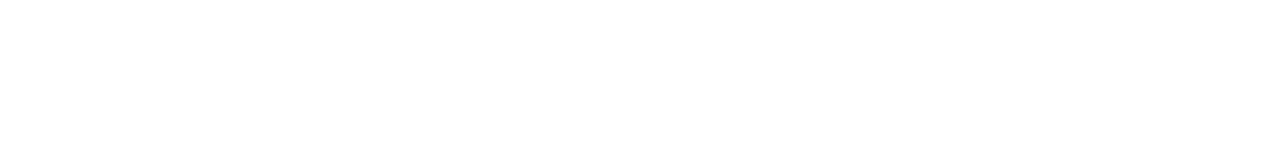
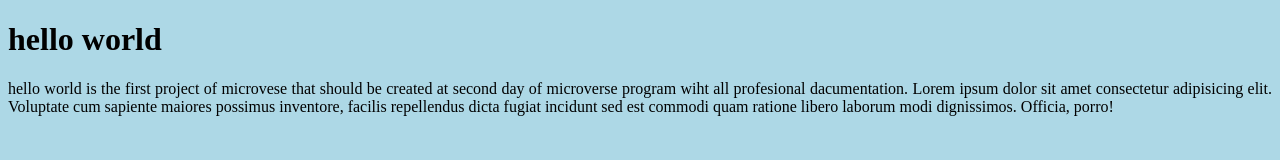
Before and after one commit to tamana-Balkhi/Hello-world, a website: page index.html in a window 1280 px wide. Drawn offline with Linux system fonts and the light colour scheme.

Commit message:
some text add in html file

```diff
--- a/index.html
+++ b/index.html
@@ -7,5 +7,14 @@
     <title>hello world</title>
     <link rel="stylesheet" href="style.css" />
   </head>
-  <body></body>
+  <body>
+    <h1 class="hello">hello world</h1>
+    <p>
+      hello world is the first project of microvese that should be created at
+      second day of microverse program wiht all profesional dacumentation. Lorem
+      ipsum dolor sit amet consectetur adipisicing elit. Voluptate cum sapiente
+      maiores possimus inventore, facilis repellendus dicta fugiat incidunt sed
+      est commodi quam ratione libero laborum modi dignissimos. Officia, porro!
+    </p>
+  </body>
 </html>
--- a/style.css
+++ b/style.css
@@ -0,0 +1,12 @@
+body {
+  background-color: lightblue;
+}
+
+.h1 {
+  color: red;
+  text-align: start;
+}
+
+p {
+  text-align: justify;
+}
```
